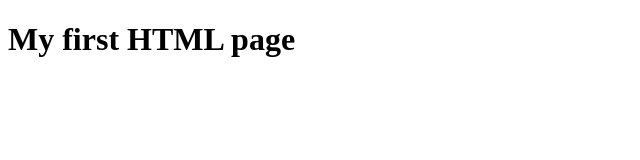
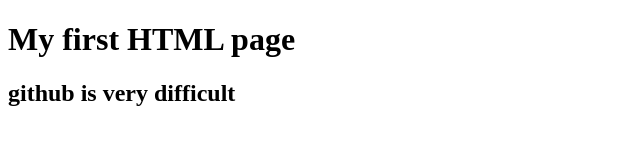
Before and after one commit to Krat1078/yugou_2024_TeamB, a plain HTML site: page index.html in a window 1280 px wide. Shown: the whole page, without its empty margins (0-640 px from the left). Drawn offline with Linux system fonts and the light colour scheme.

Commit message:
modified:   index.html new file:   test.html

```diff
--- a/index.html
+++ b/index.html
@@ -6,5 +6,6 @@
 </head>
 <body>
     <h1>My first HTML page</h1>
+    <h2>github is very difficult</h2>
 </body>
 </html>
```
Also changed, not shown: test.html (added, +1 -0 lines).
